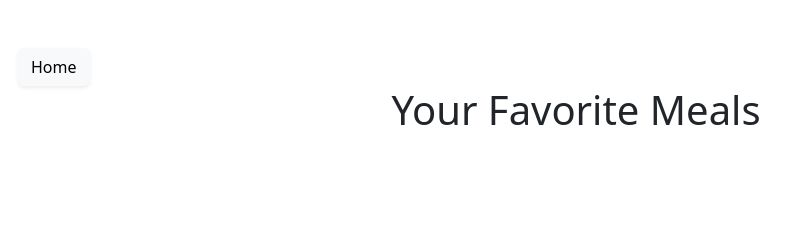
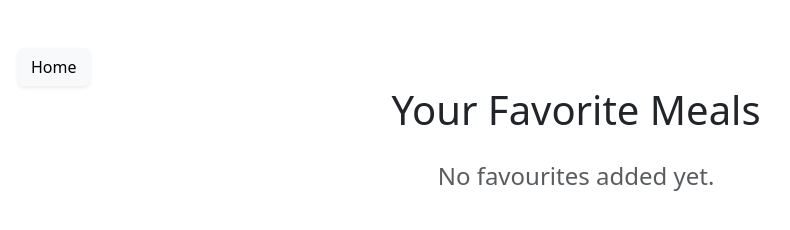
Before and after one commit to dev-sumit54/CN-meal-app, a plain HTML site: page favourite.html in a window 1280 px wide. Shown: the whole page, without its empty margins (64-854 px from the left). Drawn offline with nearby package versions, Linux system fonts and the light colour scheme; the site is published under a folder, as on GitHub Pages, so addresses that start at the root find nothing.

Commit message:
Favorite.js page path updated

```diff
--- a/favourite.html
+++ b/favourite.html
@@ -19,6 +19,6 @@
       <h1 class="text-center mb-4">Your Favorite Meals</h1>
       <div id="favouritesList" class="row g-4"></div>
     </div>
-    <script src="/js/favourite.js"></script>
+    <script src="./js/favourite.js"></script>
   </body>
 </html>
```
